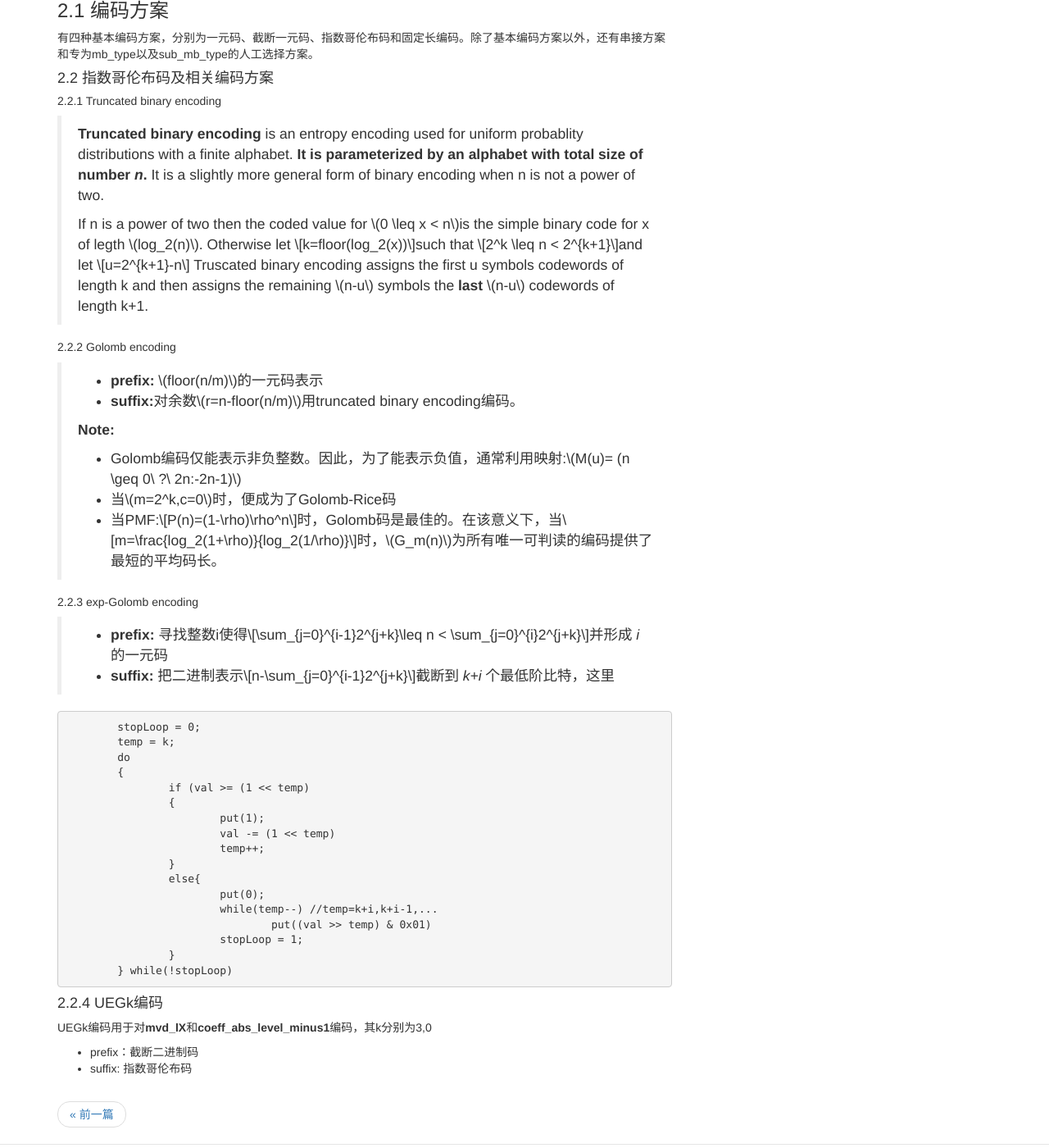
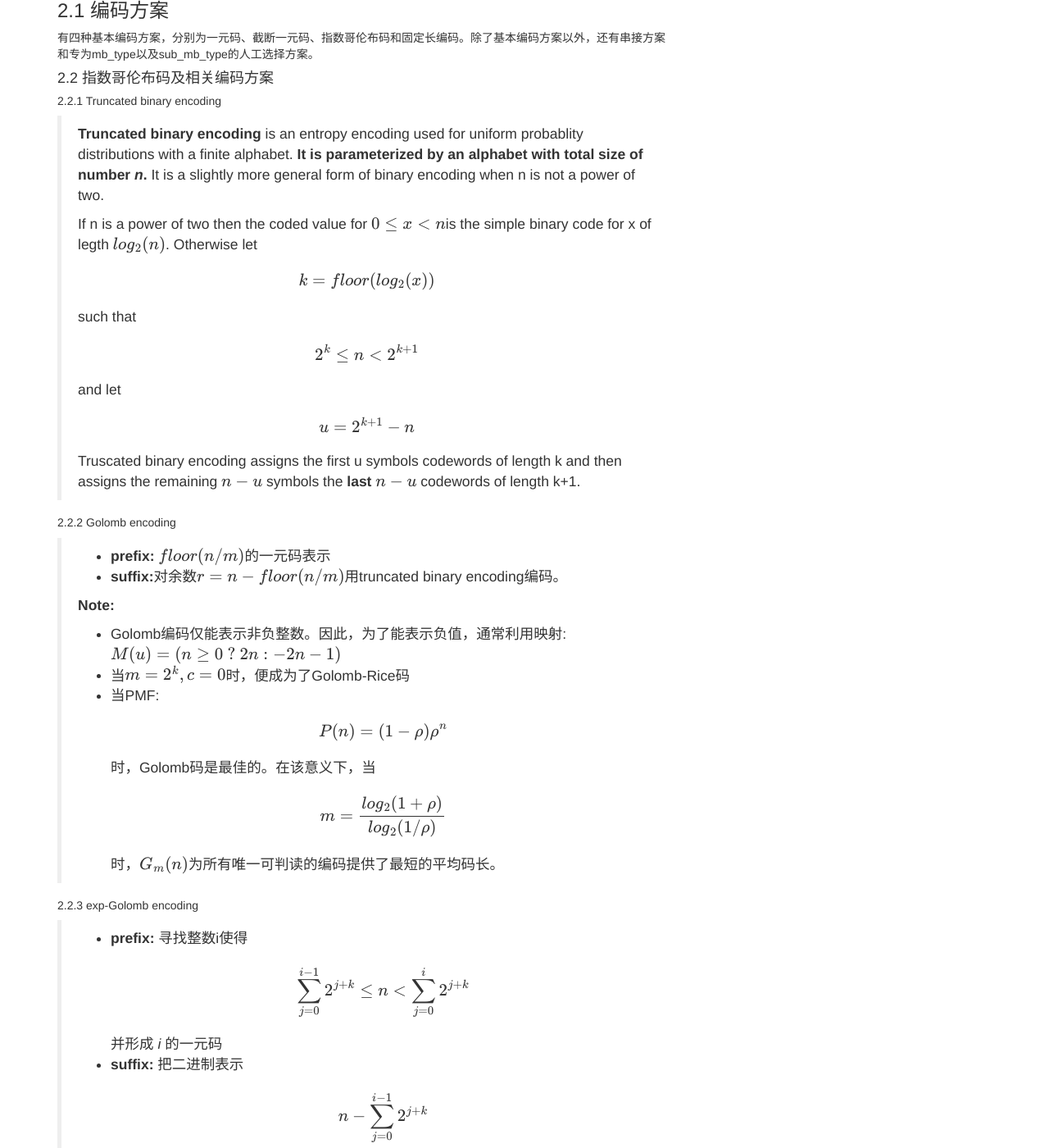
Before and after one commit to zcbi/blog, a Jekyll site: the page built from _posts/2015-05-26-cabac.markdown, in a window 1280 px wide and 1400 px high, scrolled down 941 px. Shown: the whole window at 82% size. Built offline with Jekyll 4.4.1, drawn with Linux system fonts in a browser that asks for light colours; nearby versions of some CDN libraries; formulas are drawn with MathJax 3; part of the change alters nothing that is shown; some of the changed text lies outside the part shown.

```diff
--- a/_config.yml
+++ b/_config.yml
@@ -2,13 +2,11 @@
 title: 说点什么呢...
 email: bizhichaoabc@gmail.com
 description: > # this means to ignore newlines until "baseurl:"
-  Write an awesome description for your new site here. You can edit this
-  line in _config.yml. It will appear in your document head meta (for
-  Google search results) and in your feed.xml site description.
+  这是在学习jekyll中建立的测试blog
 baseurl: "/blog" # the subpath of your site, e.g. /blog/
 url: "http://yourdomain.com" # the base hostname & protocol for your site
 twitter_username: jekyllrb
-github_username:  jekyll
+github_username:  zcbi
 
 # Build settings
 markdown: kramdown
@@ -19,8 +17,8 @@ timezone: '+0800'
 
 paginate: 10
 
-gems:
-- jekyll-archives
+# gems:
+# - jekyll-archives
 
 jekyll-archives:
 enabled: all
--- a/_includes/header.html
+++ b/_includes/header.html
@@ -4,6 +4,7 @@
     <meta charset="utf-8">
     <meta http-equiv="X-UA-Compatible" content="IE=edge">
     <meta name="viewport" content="width=device-width, initial-scale=1">
+    <script type="text/javascript" src="https://cdn.mathjax.org/mathjax/latest/MathJax.js?config=TeX-AMS_HTML"></script>
     <title>{{ site.title }}</title>
 
     <!-- Bootstrap -->
--- a/_posts/2015-05-26-cabac.markdown
+++ b/_posts/2015-05-26-cabac.markdown
@@ -2,7 +2,7 @@
 layout:		post
 title:		"CABAC的初始化和二值化方案"
 date:		2015-05-26 14:19:00
-categories:	VideoCoding
+categories:	视频编码
 ---
 
 当语法元素的描述子为ae(v)，并且entropy_coding_mode_flag=1时，应用CABAC解码过程。
```
